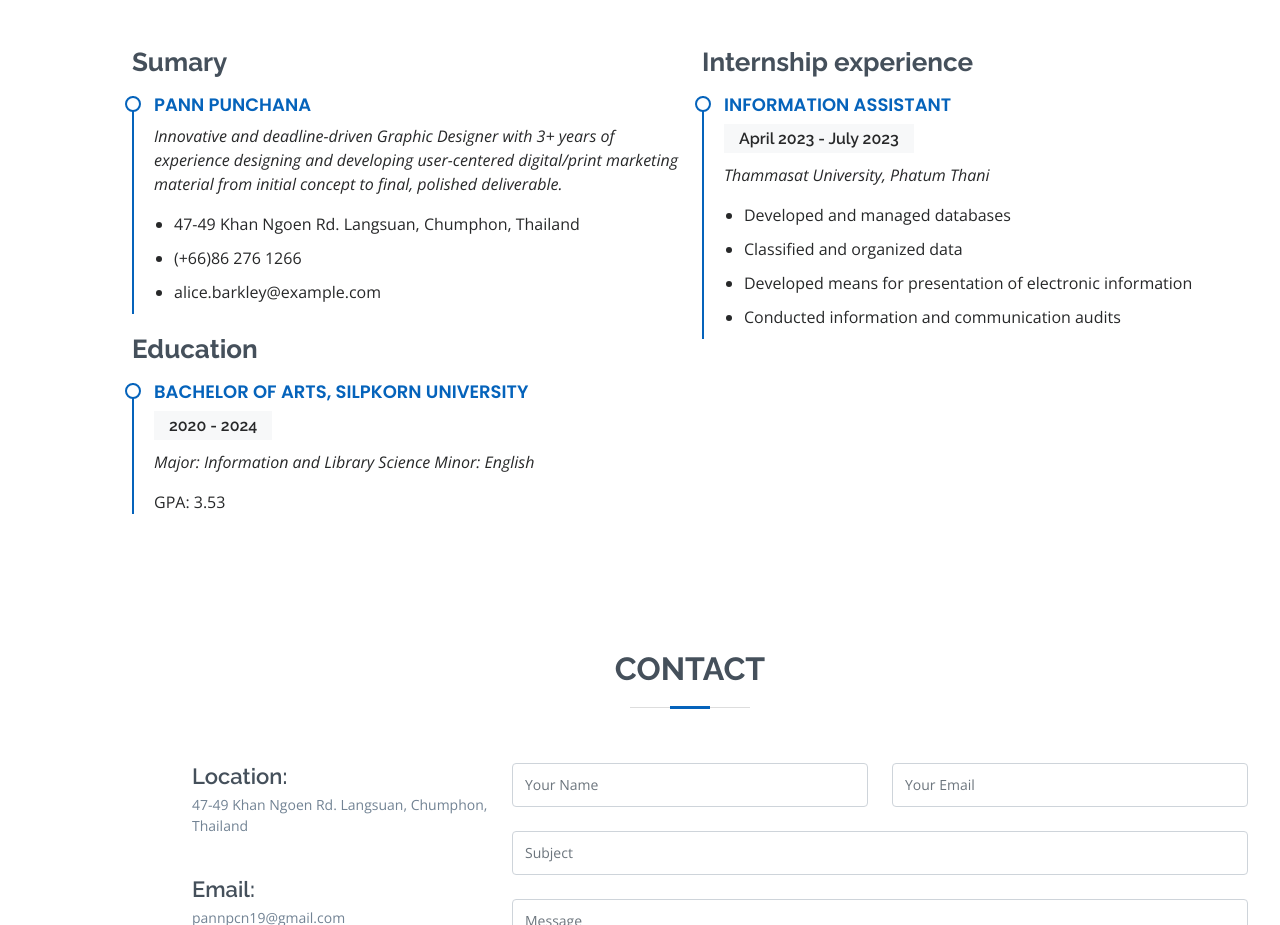
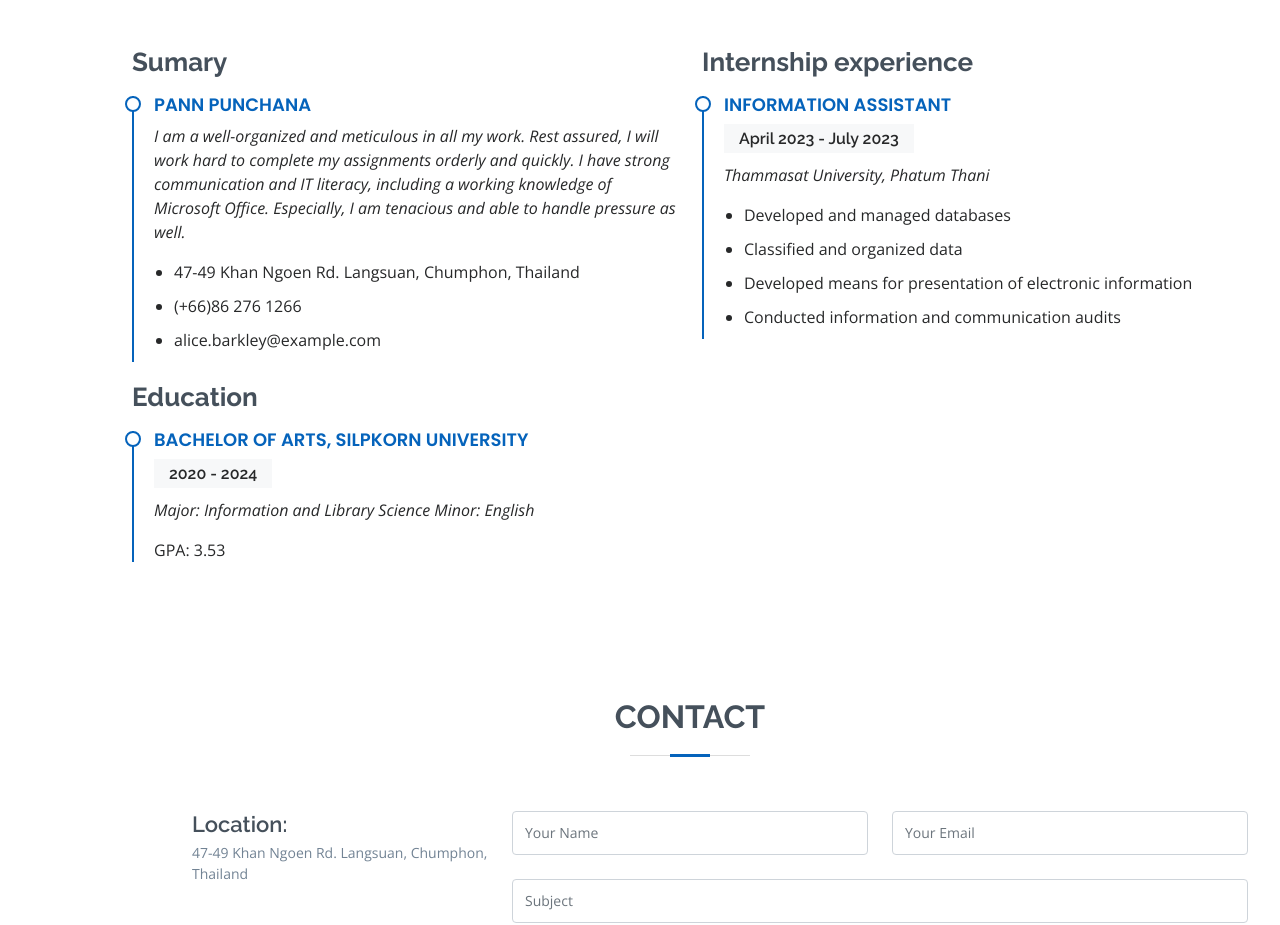
Before and after one commit to pannpcn/Resume.sakon, a plain HTML site: page index.html in a window 1280 px wide. Shown: the part 2534-3459 px from the top of the page. Drawn offline with nearby package versions, Linux system fonts and the light colour scheme.

Commit message:
version 2

```diff
--- a/index.html
+++ b/index.html
@@ -195,10 +195,7 @@
               <h3 class="resume-title">Sumary</h3>
               <div class="resume-item pb-0">
                 <h4>Pann Punchana</h4>
-                <p><em>Innovative and deadline-driven Graphic Designer with 3+
-                    years of experience designing and developing user-centered
-                    digital/print marketing material from initial concept to
-                    final, polished deliverable.</em></p>
+                <p><em>I am a well-organized and meticulous in all my work. Rest assured, I will work hard to complete my assignments orderly and quickly. I have strong communication and IT literacy, including a working knowledge of Microsoft Office. Especially, I am tenacious and able to handle pressure as well.</em></p>
                 <ul>
                   <li>47-49 Khan Ngoen Rd. Langsuan, Chumphon, Thailand </li>
                   <li>(+66)86 276 1266</li>
@@ -317,5 +314,6 @@ rows="5" placeholder="Message" required=""></textarea> </div>
     <script src="assets/vendor/php-email-form/validate.js"></script>
     <!-- Template Main JS File -->
     <script src="assets/js/main.js"></script>
+
   </body>
 </html>
```
